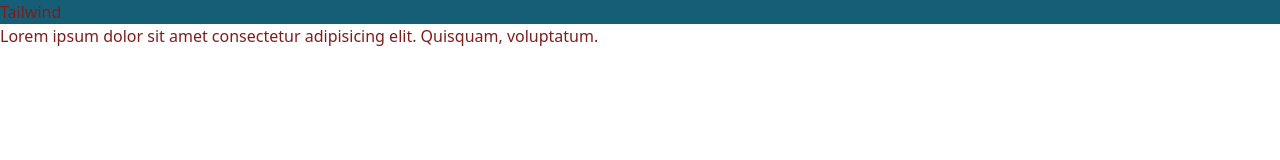
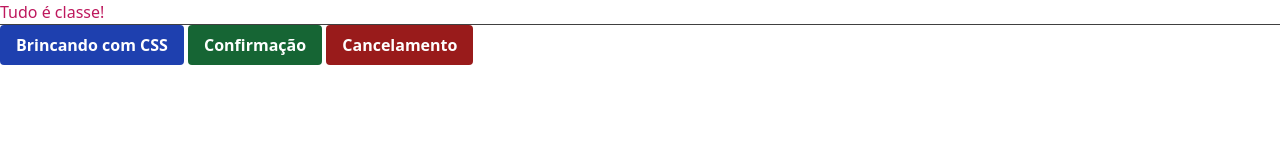
Before and after one commit to PalomaWink/Curso_TailwindCSS, a website: page fundamentos_tailwind/src/index.html in a window 1280 px wide. Drawn offline with Linux system fonts and the light colour scheme.

Commit message:
Testando o conceito de utility first

```diff
--- a/fundamentos_tailwind/src/index.html
+++ b/fundamentos_tailwind/src/index.html
@@ -4,10 +4,12 @@
   <meta charset="UTF-8">
   <meta name="viewport" content="width=device-width, initial-scale=1.0">
   <link rel="stylesheet" href="../dist/output.css">
-  <title>Tailwind CSS</title>
+  <title>Conceitos fundamentais</title>
 </head
 <body>
-  <h1 class="bg-cyan-800 text-red-900 ">Tailwind</h1>
-  <p class="text-red-900">Lorem ipsum dolor sit amet consectetur adipisicing elit. Quisquam, voluptatum.</p>
+  <h1 class="text-pink-700 border-b border-transparent hover:border-b-neutral-700">Tudo é classe!</h1>
+  <button class="bg-blue-800 hover:bg-blue-500 text-white font-bold py-2 px-4 rounded">Brincando com CSS</button>
+  <button class="bg-green-800 hover:bg-green-500 text-white font-bold py-2 px-4 rounded">Confirmação</button>
+  <button class="bg-red-800 hover:bg-red-500 text-white font-bold py-2 px-4 rounded">Cancelamento</button>
 </body>
 </html>
```
Also changed, not shown: fundamentos_tailwind/dist/output.css.
